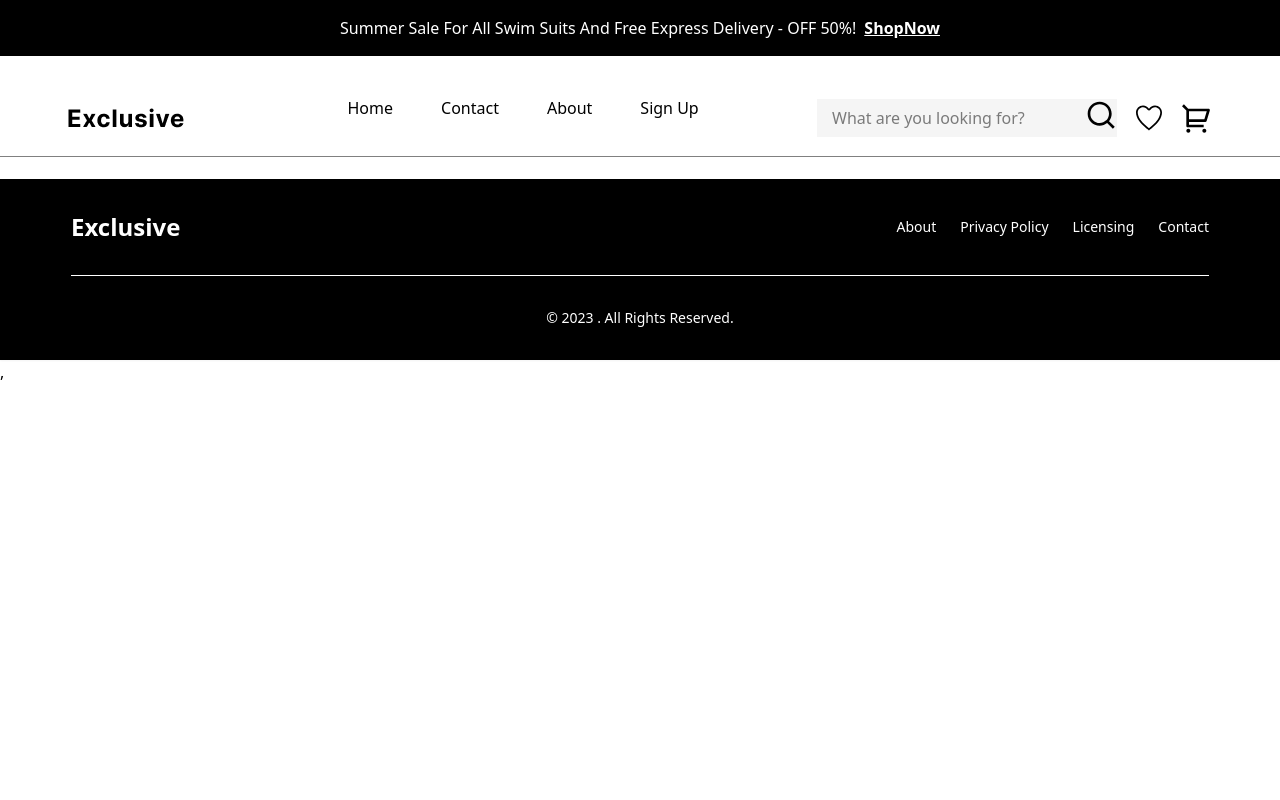
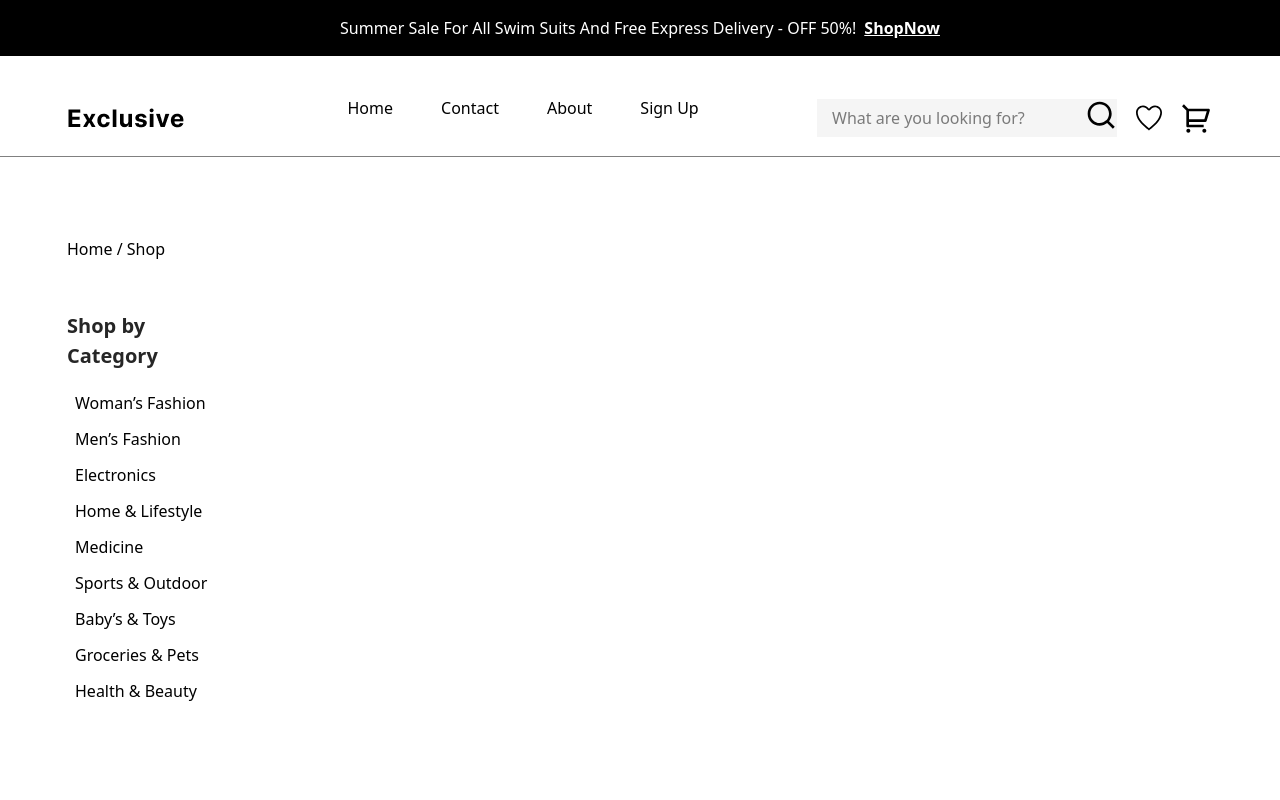
Before and after one commit to asaduzzaman-rahim/Ecommerce-Application-Development, a React (Vite) app: page /shop in a window 1280 px wide. Shown: the top 800 px of the page. Built offline with nearby package versions, Linux system fonts and the light colour scheme.

Commit message:
Update to all Section and add Product

```diff
--- a/src/Component/Benar.jsx
+++ b/src/Component/Benar.jsx
@@ -1,12 +1,13 @@
 import React from "react";
 import Container from "./Container";
 import Flex from "./Flex";
+import CategorySection from "./CategorySection"
 
 import "slick-carousel/slick/slick.css";
 import "slick-carousel/slick/slick-theme.css";
 import Slider from "react-slick";
 
-import { IoIosArrowForward } from "react-icons/io";
+// import { IoIosArrowForward } from "react-icons/io";
 import BenarImg from "../assets/Benar.png";
 
 const Benar = () => {
@@ -37,23 +38,7 @@ const Benar = () => {
         <div className="h-[300px] sm:h-[450px] lg:h-[455px]">
           <Flex className="lg:justify-between relative">
             {/* ! Category Section Start now */}
-            <div className="lg:border-r-3 lg:w-[280px]  w-full absolute px-4 top-42 left-0 sm:top-50 md:top-70  lg:static border-[#E5E5E5] ">
-              <ul className=" w-full text-[16px] py-10 lg:mr-5 text-xs lg:text-base lg:space-y-4 grid grid-cols-3  lg:grid-cols-1 gap-x-6 gap-y-1">
-                <li className="flex justify-between items-center">
-                  Woman’s Fashion <IoIosArrowForward />
-                </li>
-                <li className="flex justify-between items-center">
-                  Men’s Fashion <IoIosArrowForward />
-                </li>
-                <li>Electronics</li>
-                <li>Home & Lifestyle</li>
-                <li>Medicine</li>
-                <li>Sports & Outdoor</li>
-                <li>Baby’s & Toys </li>
-                <li>Groceries & Pets</li>
-                <li>Health & Beauty</li>
-              </ul>
-            </div>
+            <CategorySection/>
             {/* ! Category Section end now */}
 
             {/* ! Slider Section Start now */}
--- a/src/Component/CategorySection.jsx
+++ b/src/Component/CategorySection.jsx
@@ -1,9 +1,27 @@
 import React from 'react'
+import { IoIosArrowForward } from "react-icons/io";
+
 
 const CategorySection = () => {
   return (
     <>
-
+      <div className="lg:border-r-3 lg:w-[280px]  w-full absolute px-4 top-42 left-0 sm:top-50 md:top-70  lg:static border-[#E5E5E5] ">
+        <ul className=" w-full text-[16px] py-10 lg:mr-5 text-xs lg:text-base lg:space-y-4 grid grid-cols-3  lg:grid-cols-1 gap-x-6 gap-y-1">
+          <li className="flex justify-between items-center">
+            Woman’s Fashion <IoIosArrowForward />
+          </li>
+          <li className="flex justify-between items-center">
+            Men’s Fashion <IoIosArrowForward />
+          </li>
+          <li>Electronics</li>
+          <li>Home & Lifestyle</li>
+          <li>Medicine</li>
+          <li>Sports & Outdoor</li>
+          <li>Baby’s & Toys </li>
+          <li>Groceries & Pets</li>
+          <li>Health & Beauty</li>
+        </ul>
+      </div>
     </>
   )
 }
--- /dev/null
+++ b/src/Component/SliderHome.jsx
@@ -0,0 +1,29 @@
+import React from "react";
+import Container from "./Container";
+import Grid from "./Grid";
+import Button from "./Button";
+
+import SliderHomeImg from "../assets/SliderHomeImg.png";
+
+const SliderHome = () => {
+  return (
+    <>
+      <Container>
+        <div className="">
+          <Grid className="bg-black grid-cols-1 lg:grid-cols-2 pb-[50px]">
+            <div className="py-[69px] pl-[56px] w-[445px] ">
+              <span className="text-[#00ff66] text-[16px] font-semibold leading-[20px] ">Categories</span>
+              <h3 className="text-[48px] text-white font-semibold !leading-[48px] py-[32px]">Enhance Your Music Experience</h3>
+              <Button className="!bg-[#00ff66]">Buy Now</Button>
+            </div>
+            <div className="shadow-[15px_10px_15px_15px_rgba(217,217,217,0.5)] text-center mx-auto rounded-full  mr-[44px]">
+              <img src={SliderHomeImg} alt="" />
+            </div>
+          </Grid>
+        </div>
+      </Container>
+    </>
+  );
+};
+
+export default SliderHome;
--- a/src/Page/Home.jsx
+++ b/src/Page/Home.jsx
@@ -2,12 +2,14 @@ import React from 'react'
 import Navber from '../Component/Navber'
 import Benar from '../Component/Benar'
 import Header from '../Component/Header'
+import SliderHome from "../Component/SliderHome"
 import ServiceAria from '../Component/ServiceAria'
 
 const Home = () => {
   return (
     <>
       <Benar/>
+      <SliderHome/>
       <ServiceAria/>
     </>
   )
--- a/src/Page/Shop.jsx
+++ b/src/Page/Shop.jsx
@@ -1,11 +1,47 @@
-import React from 'react'
+import React from "react";
+import Container from "../Component/Container";
+import Grid from "../Component/Grid";
+import CategorySection from "../Component/CategorySection";
 
 const Shop = () => {
   return (
-    <div>
+    <>
+    <div className="py-[30px] md:py-[50px] lg:py-[80px]">
+      <Container>
+        <Grid className="grid-cols-1 lg:grid-cols-2 !items-start">
 
+          {/* -----------------Category Section ------------------- */}
+
+          <div className="lg:w-[30%] w-full">
+            <span>Home / Shop</span>
+            <div className=" py-[25px] md:py-[35px] lg:py-[50px]">
+              <h3 className="text-[20px] font-bold text-[#262626]">Shop by Category</h3>
+                <div className="   w-full  pl-2  lg:static  ">
+                  <ul className=" w-full text-[16px] py-5  text-xs lg:text-base lg:space-y-2 grid grid-cols-3  lg:grid-cols-1 gap-x-6 gap-y-1">
+                    <li>Woman’s Fashion</li>
+                    <li>Men’s Fashion </li>
+                    <li>Electronics</li>
+                    <li>Home & Lifestyle</li>
+                    <li>Medicine</li>
+                    <li>Sports & Outdoor</li>
+                    <li>Baby’s & Toys </li>
+                    <li>Groceries & Pets</li>
+                    <li>Health & Beauty</li>
+                  </ul>
+                </div>
+            </div>
+          </div>
+
+          {/* ** ------------- Product list Items----------------- */}
+          <div className="lg:w-[70%] w-full">
+
+          </div>
+
+        </Grid>
+      </Container>
     </div>
-  )
-}
+    </>
+  );
+};
 
-export default Shop
+export default Shop;
```
Also changed, not shown: src/assets/Ellipse 23.png (added), src/assets/SliderHomeImg.png (added), src/index.css (line endings or trailing spaces).
